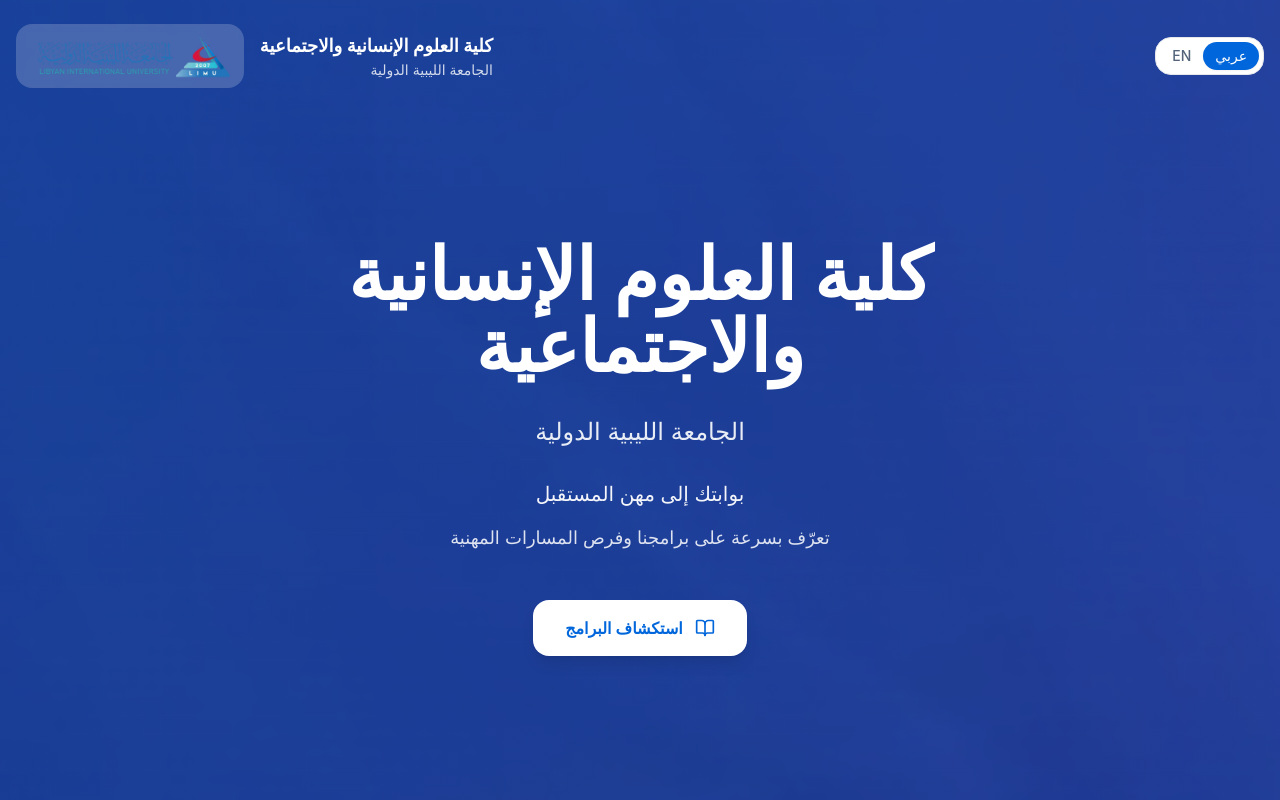
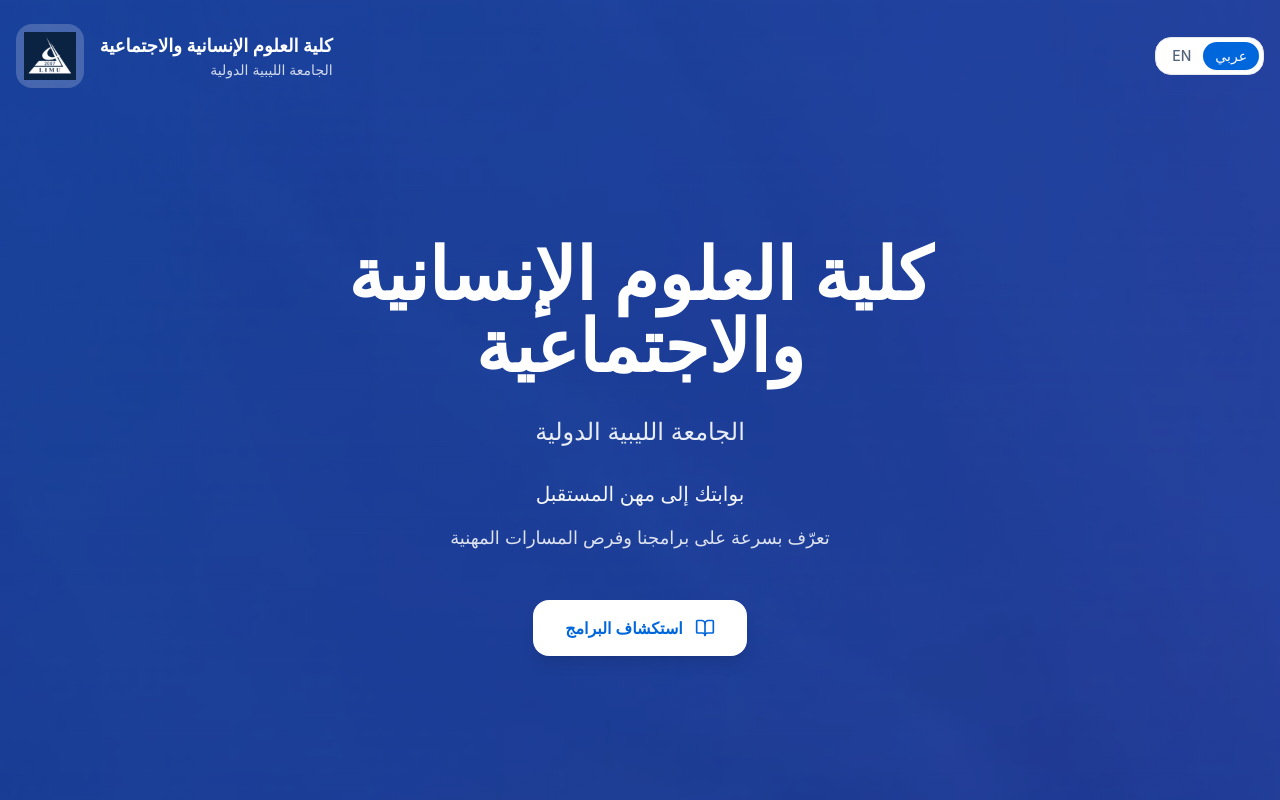
Before and after one commit to kaheldalminfy/limu-expo-pulse, a React (Vite) app: page / in a window 1280 px wide. Shown: the top 800 px of the page. Built offline with nearby package versions, Linux system fonts and the light colour scheme; the HTML template or start-up script is replaced by a standard one.

Commit message:
Fix: Resolve Rollup dependency error

```diff
--- a/src/components/sections/HeroSection.tsx
+++ b/src/components/sections/HeroSection.tsx
@@ -2,7 +2,6 @@ import React from 'react';
 import { useLanguage } from '@/hooks/useLanguage';
 import { LanguageToggle } from '@/components/LanguageToggle';
 import { ArrowRight, ArrowLeft, BookOpen } from 'lucide-react';
-import limuLogo from '@/assets/limu-logo-full.png';
 
 export const HeroSection: React.FC = () => {
   const { t, isRTL } = useLanguage();
@@ -54,9 +53,12 @@ export const HeroSection: React.FC = () => {
               </div>
               <div className="bg-white/20 backdrop-blur-sm p-2 rounded-lg">
                 <img
-                  src={limuLogo}
+                  src="/images/limu-main-logo.png"
                   alt="LIMU Logo"
                   className="h-12 w-auto"
+                  onError={(e) => {
+                    e.currentTarget.src = '/images/limu-logo-1.png';
+                  }}
                 />
               </div>
             </div>
```
